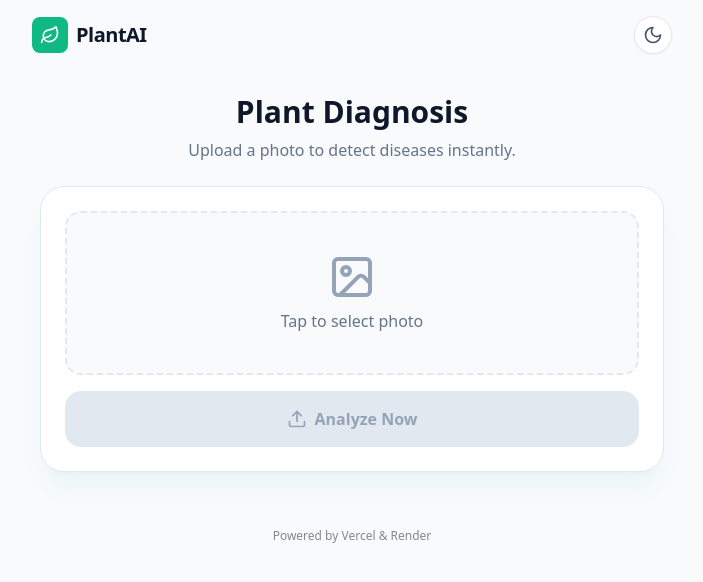
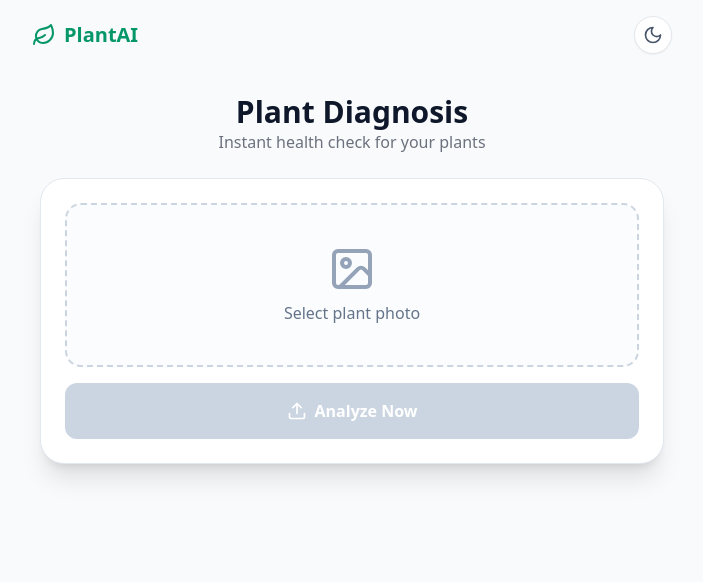
Before and after one commit to csc34716-coder/plant-ai-app, a React (Create React App) app: page / in a window 1280 px wide. Shown: the top 582 px of the page, without its empty margins (288-991 px from the left). Built offline with nearby package versions, Linux system fonts and the light colour scheme.

Commit message:
Update App.js

```diff
--- a/src/App.js
+++ b/src/App.js
@@ -12,12 +12,11 @@ function App() {
     if (!file) return;
     setImage(file);
     setPreview(URL.createObjectURL(file));
-    setResult(null); // Clear previous result on new selection
+    setResult(null);
   };
 
   const handleUpload = async () => {
     if (!image) return;
-
     setLoading(true);
     setResult(null);
 
@@ -25,19 +24,20 @@ function App() {
       const formData = new FormData();
       formData.append("image", image);
 
-      const res = await fetch("https://plant-backend-v66z.onrender.com/upload", {
+      const res = await fetch("https://plant-backend-v66z.onrender.com", {
         method: "POST",
         body: formData,
       });
 
       const data = await res.json();
-      if (data.success && data.data) {
+      // Changed this line to be more flexible with your backend response
+      if (data.success) {
         setResult(data.data);
       } else {
-        setResult({ error: data.error || "Could not identify plant" });
+        setResult({ error: data.error || "Analysis failed" });
       }
     } catch (err) {
-      setResult({ error: "Server connection failed" });
+      setResult({ error: "Server connection failed. Check your Backend." });
     } finally {
       setLoading(false);
     }
@@ -45,14 +45,10 @@ function App() {
 
   return (
     <div className={`${darkMode ? "dark bg-slate-950 text-white" : "bg-slate-50 text-slate-900"} min-h-screen transition-colors duration-300`}>
-
-      {/* Navbar */}
       <nav className="p-4 flex justify-between items-center max-w-2xl mx-auto">
-        <div className="flex items-center gap-2">
-          <div className="bg-emerald-500 p-2 rounded-lg">
-            <Leaf className="text-white w-5 h-5" />
-          </div>
-          <span className="font-bold text-xl tracking-tight">PlantAI</span>
+        <div className="flex items-center gap-2 text-emerald-600">
+          <Leaf className="w-6 h-6" />
+          <span className="font-bold text-xl">PlantAI</span>
         </div>
         <button
           onClick={() => setDarkMode(!darkMode)}
@@ -63,28 +59,25 @@ function App() {
       </nav>
 
       <main className="p-6 max-w-2xl mx-auto space-y-6">
-
-        {/* Hero Section */}
-        <header className="text-center space-y-2">
+        <header className="text-center">
           <h2 className="text-3xl font-extrabold">Plant Diagnosis</h2>
-          <p className={`${darkMode ? "text-slate-400" : "text-slate-500"}`}>Upload a photo to detect diseases instantly.</p>
+          <p className="opacity-60">Instant health check for your plants</p>
         </header>
 
-        {/* Upload Card */}
-        <div className={`${darkMode ? "bg-slate-900 border-slate-800" : "bg-white border-slate-200"} p-6 rounded-3xl border shadow-xl shadow-emerald-500/5`}>
+        <div className={`${darkMode ? "bg-slate-900 border-slate-800" : "bg-white border-slate-200"} p-6 rounded-3xl border shadow-xl`}>
           <div className="space-y-4">
             {!preview ? (
-              <label className={`flex flex-col items-center justify-center border-2 border-dashed rounded-2xl p-10 cursor-pointer transition-all ${darkMode ? "border-slate-700 hover:border-emerald-500 bg-slate-800/50" : "border-slate-200 hover:border-emerald-500 bg-slate-50"}`}>
+              <label className="flex flex-col items-center justify-center border-2 border-dashed border-slate-300 rounded-2xl p-10 cursor-pointer hover:border-emerald-500 transition-all bg-slate-50/50">
                 <ImageIcon className="w-12 h-12 text-slate-400 mb-2" />
-                <span className="font-medium text-slate-500">Tap to select photo</span>
+                <span className="font-medium text-slate-500">Select plant photo</span>
                 <input type="file" className="hidden" onChange={(e) => handleImage(e.target.files[0])} accept="image/*" />
               </label>
             ) : (
-              <div className="relative group">
-                <img src={preview} alt="preview" className="w-full h-64 object-cover rounded-2xl shadow-inner" />
+              <div className="relative">
+                <img src={preview} alt="preview" className="w-full h-64 object-cover rounded-2xl" />
                 <button
                   onClick={() => {setPreview(null); setImage(null);}}
-                  className="absolute top-2 right-2 bg-red-500 text-white p-1 rounded-full shadow-lg"
+                  className="absolute top-2 right-2 bg-red-500 text-white p-1 rounded-full"
                 >
                   <AlertCircle size={16} />
                 </button>
@@ -94,42 +87,31 @@ function App() {
             <button
               disabled={!image || loading}
               onClick={handleUpload}
-              className={`w-full py-4 rounded-2xl font-bold flex items-center justify-center gap-2 transition-all ${
-                !image || loading
-                ? "bg-slate-200 text-slate-400 cursor-not-allowed"
-                : "bg-emerald-600 text-white hover:bg-emerald-700 shadow-lg shadow-emerald-500/20 active:scale-95"
-              }`}
+              className="w-full py-4 bg-emerald-600 text-white font-bold rounded-xl disabled:bg-slate-300 disabled:cursor-not-allowed flex items-center justify-center gap-2"
             >
               {loading ? <Loader2 className="animate-spin" /> : <><Upload size={20} /> Analyze Now</>}
             </button>
           </div>
         </div>
 
-        {/* Results Section */}
         {result && (
-          <div className={`animate-in fade-in slide-in-from-bottom-4 duration-500 p-6 rounded-3xl border ${
-            result.error
-            ? "bg-red-50 border-red-100 text-red-700"
-            : "bg-emerald-50 border-emerald-100 text-emerald-800"
-          }`}>
-            <div className="flex items-center gap-3 mb-2">
-              {result.error ? <AlertCircle /> : <CheckCircle2 className="text-emerald-600" />}
-              <h3 className="font-bold text-lg">Analysis Complete</h3>
+          <div className={`p-6 rounded-3xl border ${result.error ? "bg-red-50 border-red-200 text-red-700" : "bg-emerald-50 border-emerald-200 text-emerald-900"}`}>
+            <div className="flex items-center gap-2 mb-2">
+              {result.error ? <AlertCircle /> : <CheckCircle2 />}
+              <h3 className="font-bold">Result</h3>
             </div>
-            <div className="text-sm font-medium opacity-90 leading-relaxed bg-white/50 p-4 rounded-xl border border-white">
+            <div className="bg-white/50 p-4 rounded-xl text-sm font-medium">
               {result.error ? result.error : (
-                <pre className="whitespace-pre-wrap font-sans">
-                  {typeof result === 'object' ? JSON.stringify(result, null, 2) : result}
-                </pre>
+                <div className="space-y-2">
+                   <p><strong>Status:</strong> {result.status || "N/A"}</p>
+                   <p><strong>Disease:</strong> {result.disease || "N/A"}</p>
+                   <p><strong>Treatment:</strong> {result.treatment || "Check log for details"}</p>
+                </div>
               )}
             </div>
           </div>
         )}
       </main>
-
-      <footer className="py-8 text-center text-xs opacity-50 font-medium">
-        Powered by Vercel & Render
-      </footer>
     </div>
   );
 }
```
